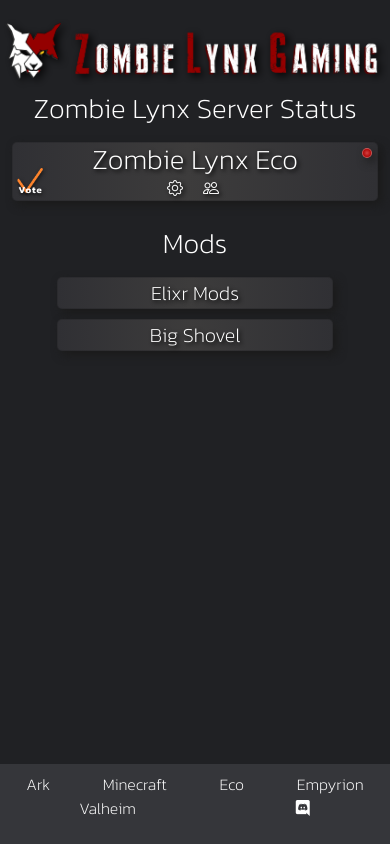
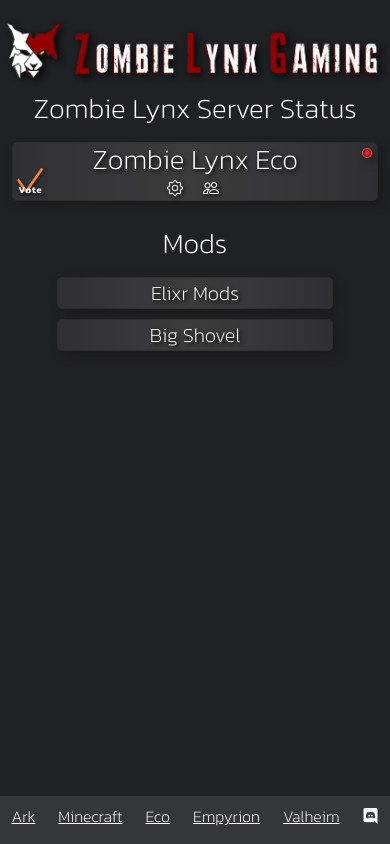
Before and after one commit to ZombieLynxGaming/eco, a plain HTML site: page index.html in a window 390 px wide. Drawn offline with nearby package versions, Linux system fonts and the light colour scheme; no server answers.

Commit message:
bottom nav

```diff
--- a/index.html
+++ b/index.html
@@ -27,7 +27,6 @@
 </head>
 
 <body style="font-family: 'Kanit', sans-serif;">
-    <!-- Desktop -->
     <div>
         <!-- Navigation Top -->
         <nav class="fixed-top navtop d-sm-flex align-items-center
@@ -92,48 +91,13 @@
     <!-- Mobile -->
     <div class="col-sm-11 col-md-11 col-lg-10 col-xl-10 mx-auto me-0 p-0">
         <!-- Navigation Bottom -->
-        <nav class="fixed-bottom navbot d-block d-sm-none pb-2" style="margin: auto;">
-            <ul class="nav justify-content-around fs-6 pt-2 pb-3" style="font-family: 'Kanit', sans-serif;">
-                <li class="mx-3">
-                    <a href="https://danielhenderson17.com/ark" class="nav-link
-                            scrollto
-                            text-white p-0">
-                        Ark
-                    </a>
-                </li>
-                <li class="mx-3">
-                    <a href="https://danielhenderson17.com/minecraft" class="nav-link scrollto text-center
-                            text-white p-0">
-                        Minecraft
-                    </a>
-                </li>
-                <li class="mx-3">
-                    <a href="https://danielhenderson17.com/eco" class="nav-link
-                            scrollto
-                            text-center
-                            text-white p-0">
-                        Eco
-                    </a>
-                </li>
-                <li class="mx-3">
-                    <a href="https://danielhenderson17.com/empyrion" class="nav-link
-                            scrollto
-                            text-white p-0">
-                        Empyrion
-                    </a>
-                </li>
-                <li class="mx-3">
-                    <a href="https://danielhenderson17.com/valheim" class="nav-link
-                            scrollto
-                            text-white p-0">
-                        Valheim
-                    </a>
-                </li>
-                <li class="mx-3">
-                    <a href="https://discord.gg/FrWtShumut" class="nav-link scrollto
-                            text-white p-0"><i class="bi bi-discord"></i></a>
-                </li>
-            </ul>
+        <nav class="fixed-bottom navbot d-flex justify-content-around mx-auto d-sm-none pt-2 pb-3" style="margin: auto;">
+            <a class="mx-auto text-center" href="https://danielhenderson17.com/ark/">Ark</a>
+            <a class="mx-auto text-center" href="https://danielhenderson17.com/minecraft/">Minecraft</a>
+            <a class="mx-auto text-center" href="https://danielhenderson17.com/eco/">Eco</a>
+            <a class="mx-auto text-center" href="https://danielhenderson17.com/empyrion/">Empyrion</a>
+            <a class="mx-auto text-center" href="https://danielhenderson17.com/valheim/">Valheim</a>
+            <a href="https://discord.gg/FrWtShumut" class="text-center mx-auto text-white p-0"><i class=" w-50 bi bi-discord"></i></a>
         </nav>
     </div>
     <!-- Body -->
```
